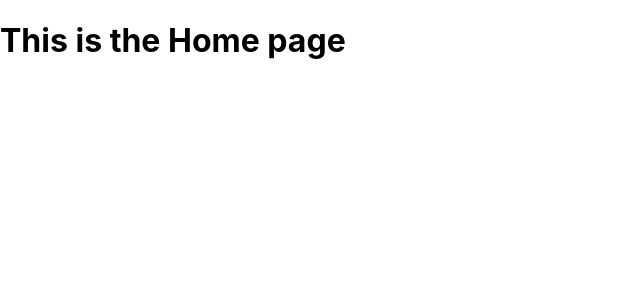
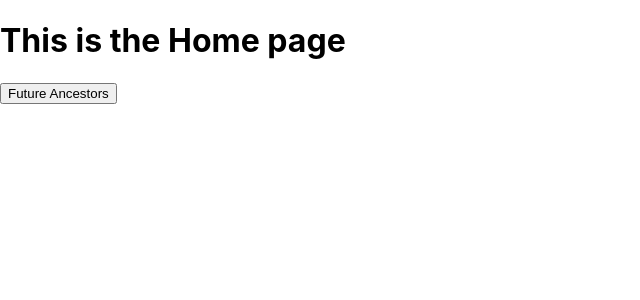
Before and after one commit to evandenmark/evandenmarkdotcom, a React (Create React App) app: page /#/ in a window 1280 px wide. Shown: the top 300 px of the page, without its empty margins (0-640 px from the left). Built offline with nearby package versions, Linux system fonts and the light colour scheme.

Commit message:
reput the shorts and slam onn there

```diff
--- a/src/homepage.tsx
+++ b/src/homepage.tsx
@@ -1,8 +1,11 @@
+import { useNavigate } from "react-router-dom";
 
 const Home = () => {
+    const navigate = useNavigate();
     return(
         <div className="home">
             <h1>This is the Home page</h1>
+            <button onClick={() => navigate('/futureancestors')}>Future Ancestors</button>
         </div>
     )
 }
```
